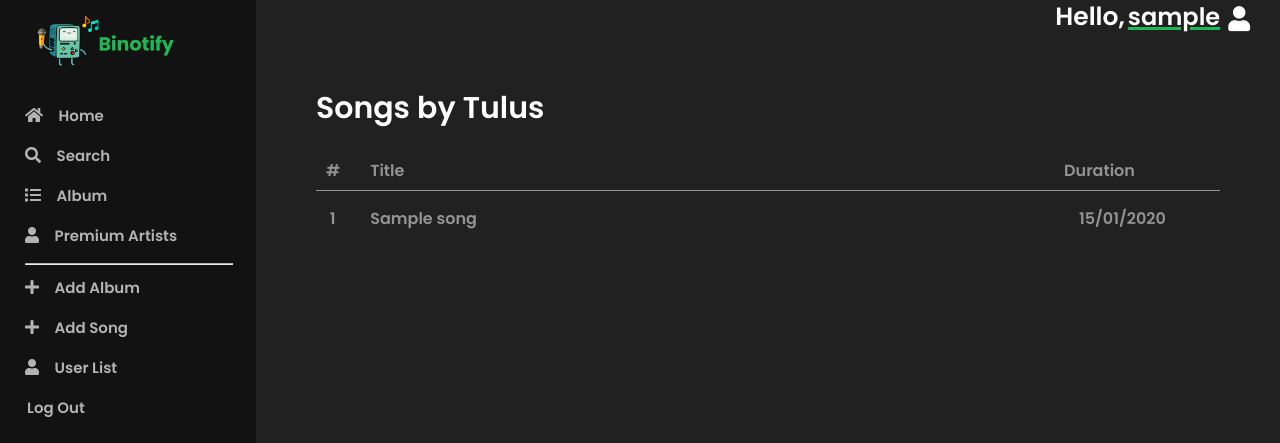
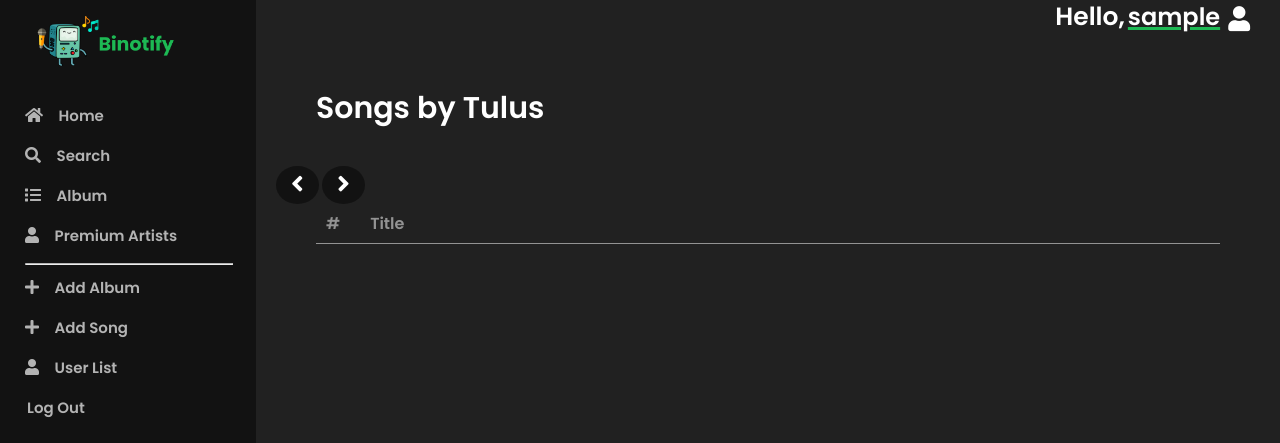
Before and after one commit to gagaspbahar/binotify-app, a PHP site: template app/views/premium-songs/index.php in a window 1280 px wide. Shown: the part 14-457 px from the top of the page. Run offline with PHP 8.4, Linux system fonts and the light colour scheme; the visitor is signed in with stand-in values (Sample User, id 1); tables that the repository leaves empty or names only in its code hold one stand-in row (values such as "Sample post"); the template is opened without the code that fills it: most values are stand-ins (such as "Sample title", 1, 10 or a date in 2020); some libraries are stand-ins or nearby versions.

Commit message:
feat: integrate songs and artists

```diff
--- a/app/controllers/PremiumSongs.php
+++ b/app/controllers/PremiumSongs.php
@@ -1,7 +1,7 @@
 <?php
 
 class PremiumSongs extends Controller {
-  public function index() {
-    $this->view('premium-songs/index');
+  public function index($id = 0) {
+    $this->view('premium-songs/index', array('id' => $id));
   }
 }
--- a/app/views/premium-songs/index.php
+++ b/app/views/premium-songs/index.php
@@ -45,6 +45,9 @@
                     <div class="song-container">
                         <h1 class="title"> Songs by Tulus </h1>
 
+                        <button class="previous-button" type="button" onclick=prevPage()><i class="fa fa-angle-left"></i></button>
+                        <button type="button" class="next-button" onclick=nextPage()><i class="fa fa-angle-right"></i></button>
+
                         <div class="songlist-container">
 
                             <ul class="songlist">
@@ -57,60 +60,13 @@
                                         <span class='song-title'> Title </span>
                                     </div>
 
-                                    <div class='song-releasedate'>
-                                        <span class='release-date'>Duration</span>
-                                    </div>
-
-                                    <!-- <div class='song-genre'>
-                                        <span class='genre'>Genre</span>
-                                    </div> -->
-
                                     <div class='trackOptions'>
                                         <!-- <img class='optionButton' src='../../../public/img/more.png'> -->
                                     </div>
                                 </li>
-                                <?php
-                                    $db = new Database;
-                                    $query = "SELECT * FROM (SELECT * FROM songs ORDER BY song_id DESC LIMIT 10)top ORDER BY LOWER(judul) ASC";
-                                    $db->query($query);
-                                    $songs = $db->resultSet();
 
-                                    $count = 1;
-                                    foreach ($songs as $song) {
-                                        $song_id = $song['song_id'];
-                                        $date = date("d/m/Y", strtotime($song['tanggal_terbit']));
-                                        echo "
-                                            <li class='songlist-row'>
-                                                <div class='song-count'>
+                                <div id="songlist"></div>
 
-                                                    <button class='controlButton play list' title='Play' onclick='playSong();'>
-                                                        <img src='../../../public/img/play-white.png'>
-                                                    </button>
-
-                                                    <button class='controlButton pause list' title='Pause' onclick='pauseSong();'>
-                                                        <img src='../../../public/img/pause-white.png'>
-                                                    </button>
-
-                                                    <span class='song-number'> $count</span>
-                                                </div>
-
-                                                <div class='song-info'>
-
-                                                    <span class='song-title'>$song[judul]</span>
-
-                                                </div>
-
-                                                <div class='song-releasedate'>
-                                                    <span class='release-date'>$date</span>
-                                                </div>
-
-                                                <div class='trackOptions'>
-                                                    <img class='optionButton' src='../../../public/img/more.png'>
-                                                </div>
-                                            </li>";
-                                        $count++;
-                                    }
-                                ?>
                             </ul>
                         </div>
                     </div>
@@ -121,16 +77,11 @@
                 <div id="song-player-bar">
                     <div id="songplayer-left">
                         <div class="content">
-                            <!-- <span class="album-image">
-                                <img id="song-album-image" src="../../../public/img/binomify-logo.png" alt="album" class="album-img">
-                            </span> -->
+
                             <div class="trackInfo">
                                 <span class="trackName pointer">
                                     <p class="song-track-title"> No Song Chosen.. </p>
                                 </span>
-                                <!-- <span class="artistName pointer">
-                                    <span class="song-track-artist"> loading artist..</span>
-                                </span> -->
                             </div>
                         </div>
 
@@ -147,7 +98,7 @@
                                     <i class="fas fa-step-backward"></i>
                                 </button>
 
-                                <button class="controlButton play" title="Play" onclick="playSong(isGuest);">
+                                <button class="controlButton play" title="Play" onclick="playSong();">
                                     <img src="../../../public/img/play.png" alt="Play">
                                 </button>
 
@@ -190,9 +141,9 @@
             </div>
         </div>
 
-        <script src="../../../public/js/songdetail.js"></script>
+        <script src="../../../public/js/premiumsongs.js"></script>
         <script>
-            getPremiumSongs(<?php echo $data['id']?>);
+            getPremiumSongs(<?php echo $_SESSION['user_id']?>);
             // getSongDetail(<?php echo $data['id'] ?>);
         </script>
     </body>
--- a/public/css/premiumartists.css
+++ b/public/css/premiumartists.css
@@ -112,6 +112,10 @@
     background-color: #1DB954;
 }
 
+.rejected-button {
+  background-color: #1DB954;
+}
+
 .subscribe-button:hover {
     background-color: #FF0052;
 }
--- a/public/css/premiumsong.css
+++ b/public/css/premiumsong.css
@@ -574,60 +574,19 @@
   text-align: center;
 }
 
-/* .songlist-row .song-image-detail {
-    margin: 30px;
-    width: 85%;
-    float: left;
-    display: flex;
-    justify-content: center;
+.previous-button, .next-button {
+  background-color: #121212;
+  color: white;
+  text-decoration: none;
+  display: inline-block;
+  padding: 0px 15px;
+  border-radius: 50%;
+  font-size: 25px;
+  border-style: none;
+  margin-top: 15px;
 }
 
-.songlist-row .song-image-detail img {
-    max-width: 100%;
+.previous-button:hover, .next-button:hover {
+  background-color: #2a2626;
+  color: white;
 }
-
-.songlist-row .song-info {
-    width: 100%;
-    float: left;
-    display: flex;
-    justify-content: center;
-    flex-direction: column;
-}
-
-.songlist-row .song-info span {
-    display: block;
-}
-
-.songlist-row .song-info .song-title {
-    color: #FFF;
-    font-size: 20px;
-}
-
-.songlist-row .song-info .singer {
-    padding-bottom: 50px;
-}
-
-.songlist-row .song-info .song-album{
-    padding-bottom: 40px;
-}
-
-.songlist-row .song-info .song-album a{
-    color: white;
-} */
-
-/* .songlist-row .song-info .song-album a:hover{
-    text-decoration: underline;
-}
-
-
-.songlist-row .song-info .release-date {
-    padding-bottom: 5px;
-}
-
-.songlist-row .song-info .fa {
-    padding-right: 5px;
-}
-
-.songlist-row .song-info .genre {
-    font-size: 15px;
-} */
--- a/public/js/premiumsongs.js
+++ b/public/js/premiumsongs.js
@@ -8,12 +8,12 @@
     track.play();
     playButton.style.display = "none";
     pauseButton.style.display = "inline";
-  }
+}
 
 function pauseSong() {
-  track.pause();
-  playButton.style.display = "inline";
-  pauseButton.style.display = "none";
+    track.pause();
+    playButton.style.display = "inline";
+    pauseButton.style.display = "none";
 }
 
 let currentStart = document.getElementById("currentStart");
@@ -46,11 +46,21 @@
   track.currentTime = (seek.value * track.duration) / 100;
 });
 
-const getPremiumSongs = (artist_id, user_id) => {
+function getArtistsId () {
+    let url = window.location.href;
+    let urlSplit = url.split("/");
+    let artistId = urlSplit[urlSplit.length - 1];
+    return artistId;
+}
+
+const getPremiumSongs = (user_id) => {
+    let artist_id = getArtistsId();
+    console.log(artist_id);
+
     const xhr = new XMLHttpRequest();
-    xhr.open("GET", "http://localhost:8080/api/artist/song"+artist_id+"user_id="+user_id+"&page=1", true);
+    xhr.open("GET", "http://localhost:8080/api/artist/song/"+artist_id+"?user_id="+user_id+"&page=1", true);
     // xhr.open("GET", "http://localhost:8080/api/artist/song/2?user_id=6&page=1", true);
-
+    console.log(user_id);
     try {
         document.getElementById("universal-loading").innerHTML = "Loading...";
     } catch {
@@ -74,8 +84,6 @@
             let songList = document.getElementById("songlist");
             songList.innerHTML = "";
 
-
-
             let count = 1;
             songs.forEach((song) => {
                 const xhr2 = new XMLHttpRequest();
@@ -84,11 +92,11 @@
                     track.src = this.responseText;
                 }
                 xhr2.send();
-                console.log(song.audio_path)
-                console.log(song);
+                // console.log(song.audio_path)
                 songList.innerHTML += `
                 <li class='songlist-row'>
                     <div class='song-count'>
+
                         <button class='controlButton play list' title='Play' onclick='playSong();'>
                             <img src='../../../public/img/play-white.png'>
                         </button>
@@ -120,3 +128,36 @@
     };
     xhr.send();
 }
+
+function getQueryVariable(variable) {
+    var query = window.location.search.substring(1);
+    var vars = query.split("&");
+    for (var i = 0; i < vars.length; i++) {
+      var pair = vars[i].split("=");
+      if (decodeURIComponent(pair[0]) == variable) {
+        return decodeURIComponent(pair[1]);
+      }
+    }
+    console.log("Query variable %s not found", variable);
+  }
+
+  function updateQueryStringParameter(uri, key, value) {
+    var re = new RegExp("([?&])" + key + "=.*?(&|$)", "i");
+    var separator = uri.indexOf("?") !== -1 ? "&" : "?";
+    if (uri.match(re)) {
+      return uri.replace(re, "$1" + key + "=" + value + "$2");
+    } else {
+      return uri + separator + key + "=" + value;
+    }
+  }
+
+const prevPage = () => {
+    let newPage = parseInt(getQueryVariable("page")) - 1;
+
+
+};
+
+  const nextPage = () => {
+    let newPage = parseInt(getQueryVariable("page")) + 1;
+
+};
```
Also changed, not shown: public/js/premiumartists.js (+5 -4 lines).
